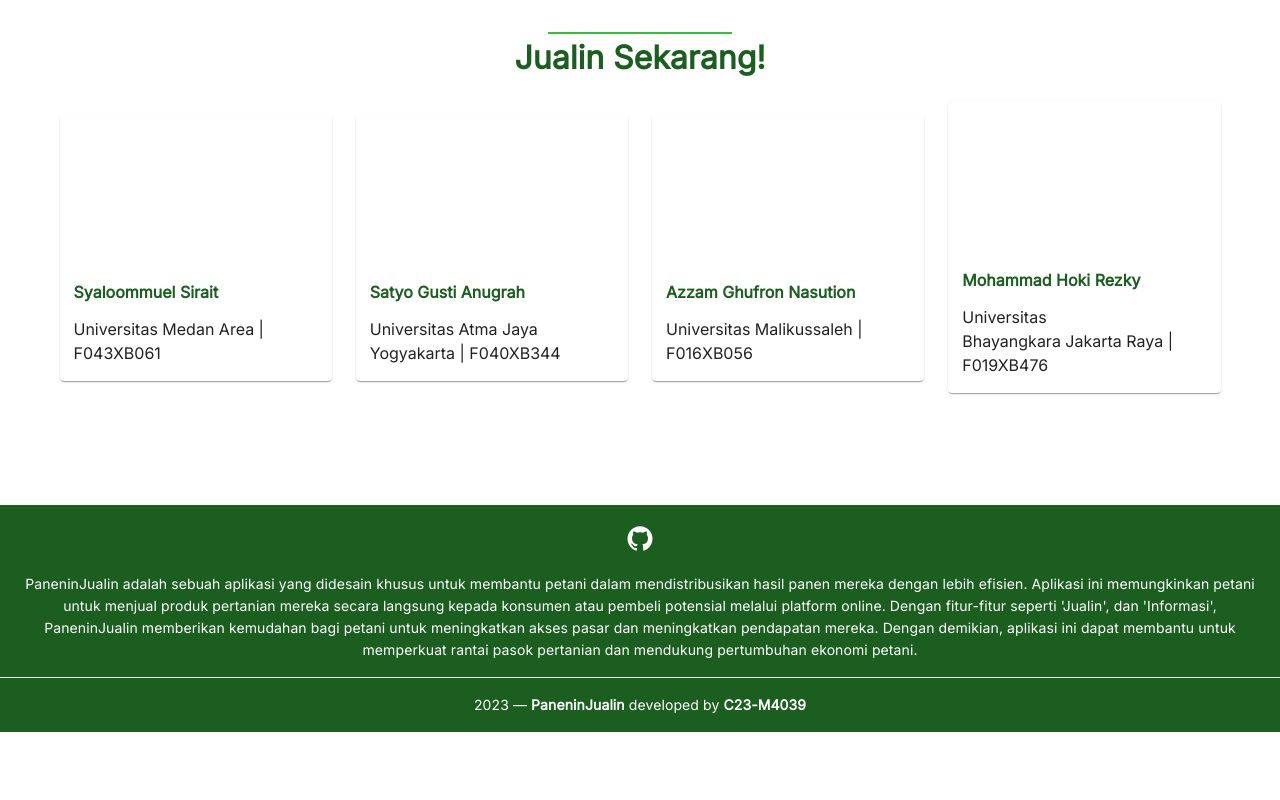
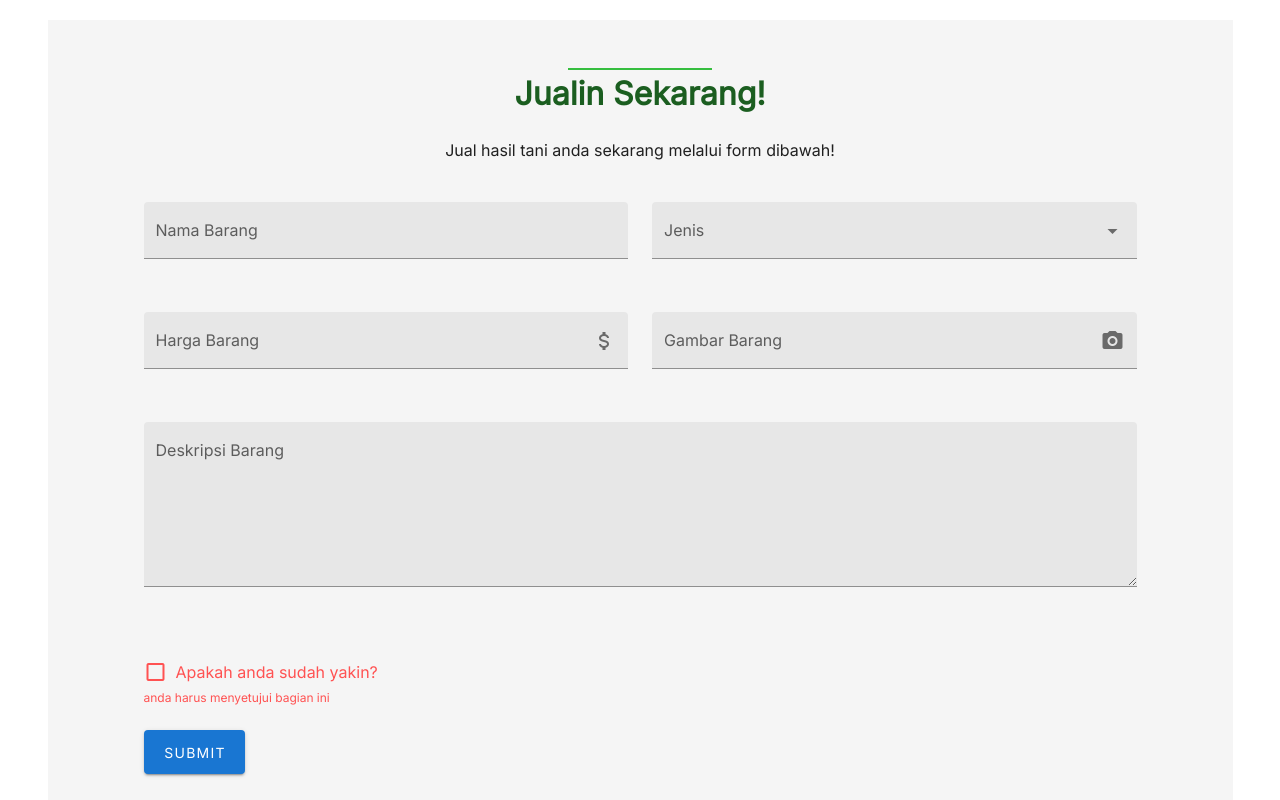
Before and after one commit to PaneninJualin-C23M4039/PaneninJualin, a Nuxt app: page /jualin in a window 1280 px wide. Shown: the part 1520-2320 px from the top of the page. Before the commit the page ends 2252 px from the top, so only its background shows below. Built offline with nearby package versions, Linux system fonts and the light colour scheme.

Commit message:
page jualin & firebase blm bisa

```diff
--- a/nuxt.config.js
+++ b/nuxt.config.js
@@ -16,7 +16,6 @@
     ],
     link: [
       { rel: 'icon', type: 'image/x-icon', href: '/favicon.ico' },
-      { rel: 'stylesheet', href: 'https://fonts.googleapis.com/css2?family=Montserrat&display=swap' },
     ],
   },
 
@@ -25,7 +24,6 @@
 
   // Plugins to run before rendering page: https://go.nuxtjs.dev/config-plugins
   plugins: [
-    { src: '~/plugins/firebase.js', mode: 'client'}
   ],
 
   // Auto import components: https://go.nuxtjs.dev/config-components
@@ -54,6 +52,7 @@
   // PWA module configuration: https://go.nuxtjs.dev/pwa
   pwa: {
     manifest: {
+      name: 'PaneninJualin',
       lang: 'id',
     },
   },
--- a/package.json
+++ b/package.json
@@ -15,7 +15,6 @@
     "@nuxtjs/axios": "^5.13.6",
     "@nuxtjs/pwa": "^3.3.5",
     "core-js": "^3.25.3",
-    "firebase": "^9.22.1",
     "nuxt": "^2.15.8",
     "vue": "^2.7.10",
     "vue-server-renderer": "^2.7.10",
--- a/pages/jualin.vue
+++ b/pages/jualin.vue
@@ -71,25 +71,25 @@
         </v-col>
       </v-row>
       <v-row align="center">
-        <v-col cols="12" md="3">
+        <v-col cols="12" sm="" md="3">
           <div class="card">
             <h4 class="heading-card">1. Hasil Tani</h4>
             <p class="text-card">Tentu saja yang pertama kali harus disiapkan adalah barangnya.</p>
           </div>
         </v-col>
-        <v-col cols="12" md="3">
+        <v-col cols="12" sm="" md="3">
           <div class="card">
             <h4 class="heading-card">2. Jenis Tani</h4>
             <p class="text-card">Tentukan jenis tani yang anda ingin jual sesuai dengan pilihan yang sudah kami sediakan.</p>
           </div>
         </v-col>
-        <v-col cols="12" md="3">
+        <v-col cols="12" sm="" md="3">
           <div class="card">
             <h4 class="heading-card">3. Harga Tani</h4>
             <p class="text-card">Keputusan akhir harga ditangan anda! Tanpa ada campur tangan pihak manapun.</p>
           </div>
         </v-col>
-        <v-col cols="12" md="3">
+        <v-col cols="12" sm="" md="3">
           <div class="card">
             <h4 class="heading-card">4. Kualitas Produk</h4>
             <p class="text-card">Pastikan produk yang akan anda jual berkualitas sehingga pembeli tidak akan kecewa.</p>
@@ -98,43 +98,44 @@
       </v-row>
     </v-container>
 
-    <v-container class="heading-all">
+    <v-container class="heading-all bg-gray-padding">
       <div class="divider-team"></div>
       <h3 class="about-heading text-center">Jualin Sekarang!</h3>
+      <v-row class="text-center">
+        <v-col cols="12" md="12">
+          <p class="subtitle-">Jual hasil tani anda sekarang melalui form dibawah!</p>
+        </v-col>
+      </v-row>
       <v-row align="center">
-        <v-col cols="12" md="3">
-          <div class="card">
-            <v-img :src="require('../assets/avatar1.png')" class="about-image">
-            </v-img>
-            <h4 class="heading-card">Syaloommuel Sirait</h4>
-            <p class="text-card">Universitas Medan Area | F043XB061</p>
-          </div>
-        </v-col>
-        <v-col cols="12" md="3">
-          <div class="card">
-            <v-img :src="require('../assets/avatar2.png')" class="about-image">
-            </v-img>
-            <h4 class="heading-card">Satyo Gusti Anugrah</h4>
-            <p class="text-card">Universitas Atma Jaya Yogyakarta | F040XB344</p>
-          </div>
-        </v-col>
-        <v-col cols="12" md="3">
-          <div class="card">
-            <v-img :src="require('../assets/avatar3.png')" class="about-image">
-            </v-img>
-            <h4 class="heading-card">Azzam Ghufron Nasution</h4>
-            <p class="text-card">Universitas Malikussaleh | F016XB056</p>
-
-          </div>
-        </v-col>
-        <v-col cols="12" md="3">
-          <div class="card">
-            <v-img :src="require('../assets/avatar2.png')" class="about-image">
-            </v-img>
-            <h4 class="heading-card">Mohammad Hoki Rezky</h4>
-            <p class="text-card">Universitas Bhayangkara Jakarta Raya | F019XB476</p>
-          </div>
-        </v-col>
+        <v-form>
+          <v-container>
+            <v-row align="center" justify="center">
+              <v-col cols="12" sm="6" md="6">
+                <v-text-field filled label="Nama Barang" v-model="formBarang.nama" placeholder="Jeruk 1kg" required></v-text-field>
+              </v-col>
+              <v-col cols="12" sm="6" md="6">
+                <v-select filled label="Jenis" v-model="formBarang.jenis" :items="jenisList" required></v-select>
+              </v-col>
+              <v-col cols="12" sm="6" md="6">
+                <v-text-field append-icon="mdi-currency-usd" filled label="Harga Barang" v-model="formBarang.harga" placeholder="10000" required></v-text-field>
+              </v-col>
+              <v-col cols="12" sm="6" md="6">
+                <v-file-input append-icon="mdi-camera" filled label="Gambar Barang" placeholder="Select Image" accept="image/*" prepend-icon=""></v-file-input>
+              </v-col>
+              <v-col cols="12">
+                <v-textarea filled label="Deskripsi Barang" v-model="formBarang.deskripsi" placeholder="Jeruk sebanyak 1kg hasil impor dari korea. memiliki kualitas yang bagus dan tahan lama" required></v-textarea>
+              </v-col>
+              <v-col cols=12>
+                <v-checkbox required label="Apakah anda sudah yakin?" error-messages="anda harus menyetujui bagian ini"></v-checkbox>
+              </v-col>
+            </v-row>
+            <v-row>
+              <v-col cols="12">
+                <v-btn large color="primary">Submit</v-btn>
+              </v-col>
+            </v-row>
+          </v-container>
+        </v-form>
       </v-row>
     </v-container>
 
@@ -147,6 +148,7 @@
   layout: 'LandingLayout',
   data() {
     return {
+      jenisList: ['Padi', 'Gandum', 'Jagung', 'Kedelai', 'Sayuran', 'Buah-Buahan', 'Kacang-Kacangan', 'Karet', 'Kopi', 'Teh'],
       timelineList: [
         {
           number: '1',
@@ -163,7 +165,13 @@
           icon: 'mdi-check',
           contentTitle: 'Jual hasil tani anda!'
         }
-      ]
+      ],
+      formBarang: {
+        nama: '',
+        jenis: '',
+        harga: '',
+        deskripsi: '',
+      }
     }
   },
 
@@ -223,7 +231,7 @@
 
 .divider-team {
   height: 2px;
-  width: 11.5rem;
+  width: 9rem;
   background-color: #36be3f;
   margin: 0 auto 0px;
 }
--- a/plugins/firebase.js
+++ /dev/null
@@ -1,18 +0,0 @@
-import { initializeApp } from 'firebase/app'
-import { getDatabase } from 'firebase/database'
-import { getStorage } from 'firebase/storage'
-
-const firebaseConfig = {
-  apiKey: "AIzaSyAnlnavpToVq6EPiey_je9Jel5TXBLYSXI",
-  authDomain: "capstone-cdb77.firebaseapp.com",
-  databaseURL: "https://capstone-cdb77-default-rtdb.firebaseio.com",
-  projectId: "capstone-cdb77",
-  storageBucket: "capstone-cdb77.appspot.com",
-  messagingSenderId: "244546885264",
-  appId: "1:244546885264:web:1933745e520784335f6a15",
-  measurementId: "G-FGMFHW3WH4"
-};
-
-const firebaseApp = initializeApp(firebaseConfig)
-
-export { firebaseApp }
```
Also changed, not shown: 1 other file (tests, documents, lock files or other folders).
